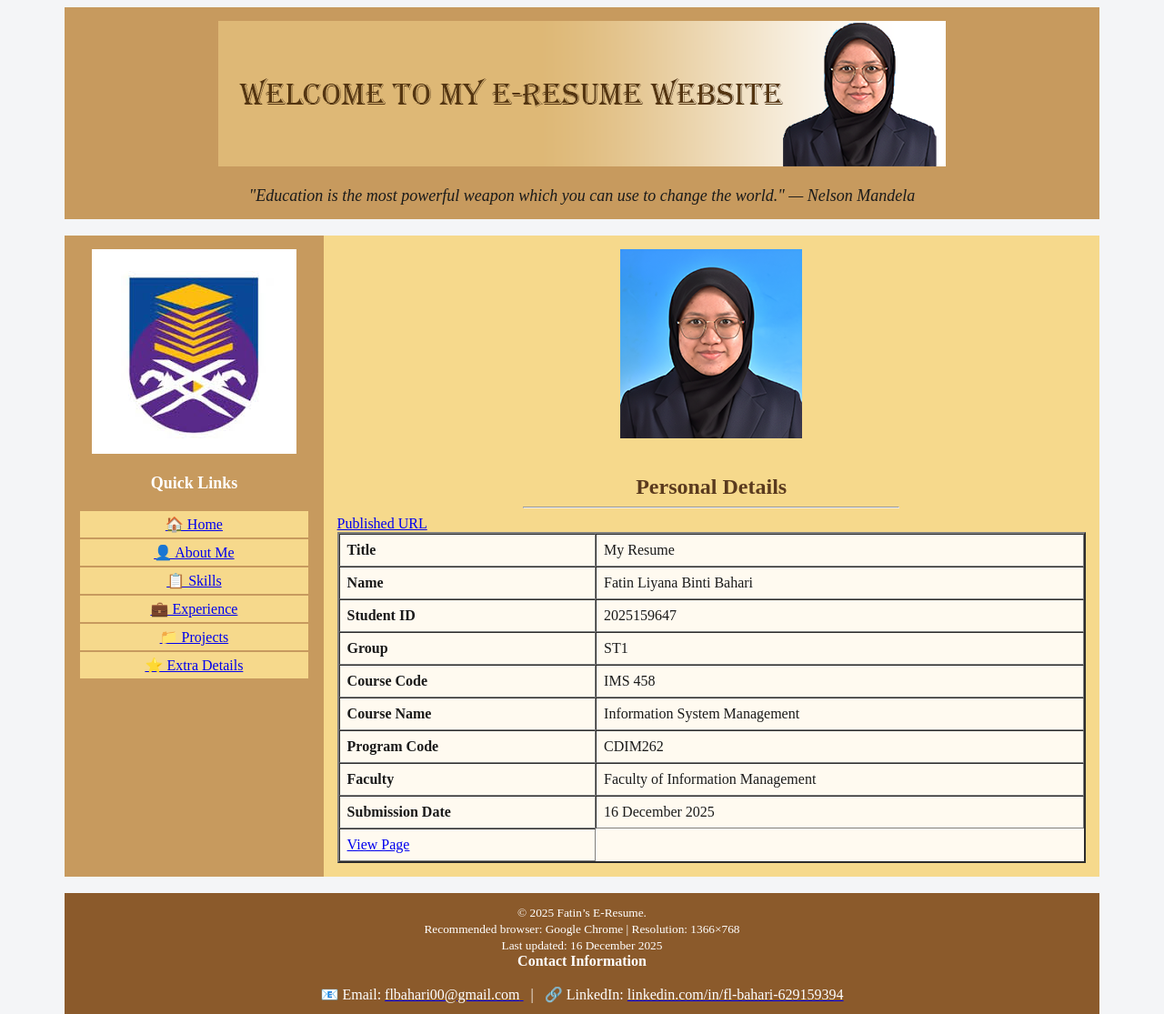
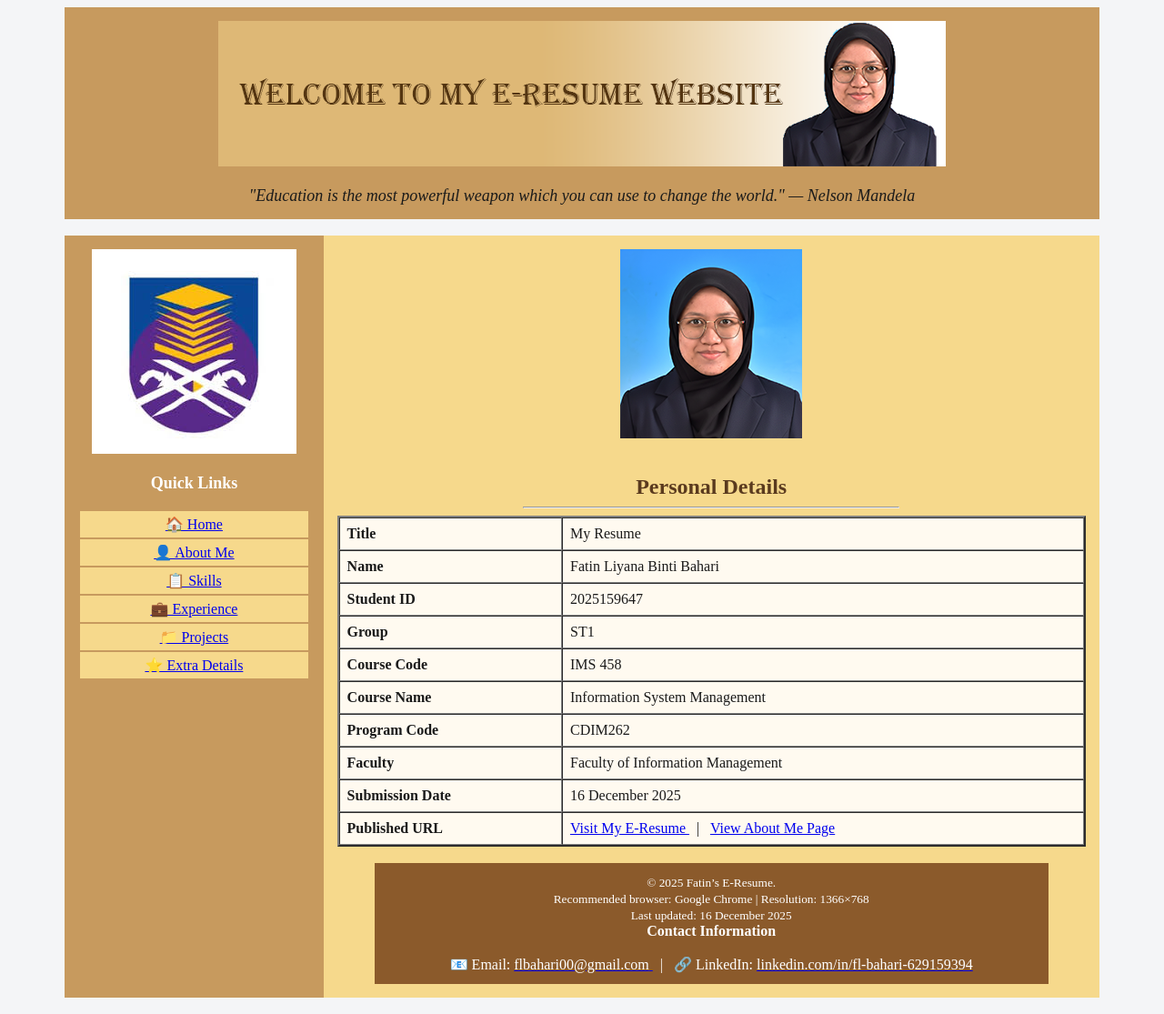
Before and after one commit to flbahari/My-Resume, a plain HTML site: page aboutme.html in a window 1280 px wide. Shown: the whole page at 91% size. Drawn offline with Linux system fonts and the light colour scheme.

Commit message:
aboutme.html

```diff
--- a/aboutme.html
+++ b/aboutme.html
@@ -69,12 +69,16 @@
 <tr><td><b>Faculty</b></td><td>Faculty of Information Management</td></tr>
 <tr><td><b>Submission Date</b></td><td>16 December 2025</td></tr>
 <tr>
-<a href="https://flbahari.github.io/My-Resume/" target="_blank">Published URL</a>
-<td><a href="aboutme.html" target="_blank">View Page</a></td>
-</tr>
-</table>
-
-</td>
+  <td><b>Published URL</b></td>
+  <td>
+    <a href="https://flbahari.github.io/My-Resume/" target="_blank">
+      Visit My E-Resume
+    </a>
+    &nbsp; | &nbsp;
+    <a href="aboutme.html" target="_blank">
+      View About Me Page
+    </a>
+  </td>
 </tr>
 </table>
 
```
